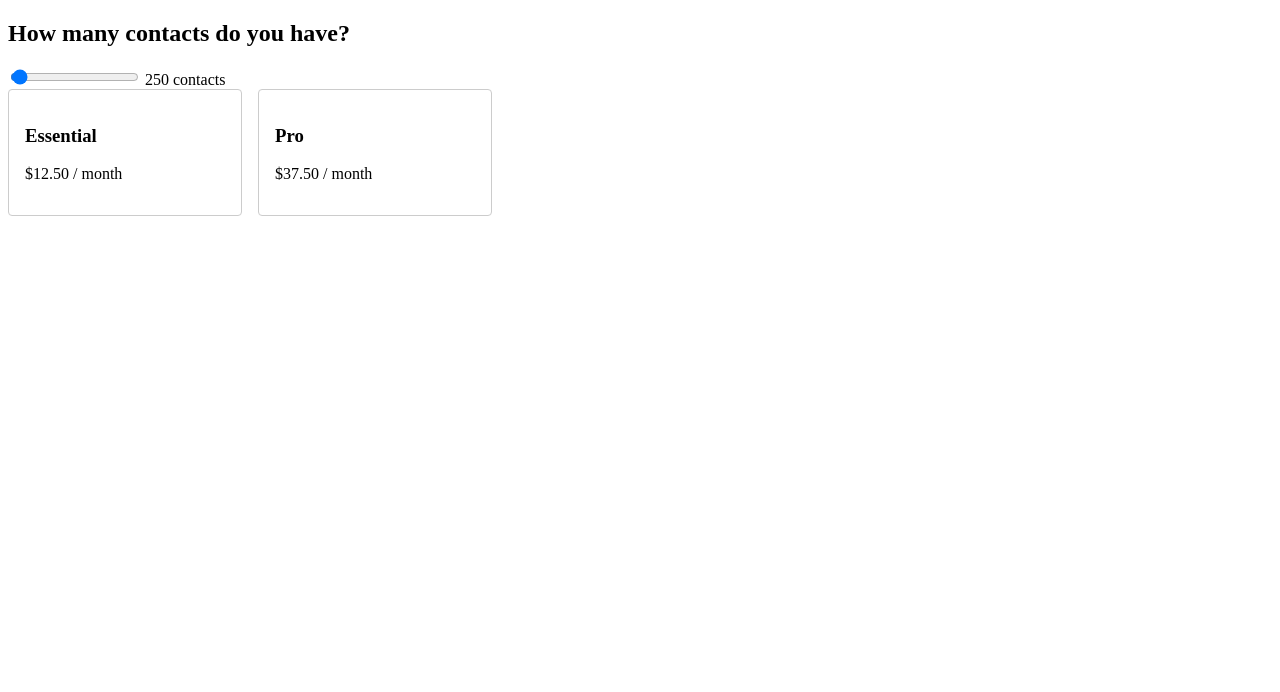
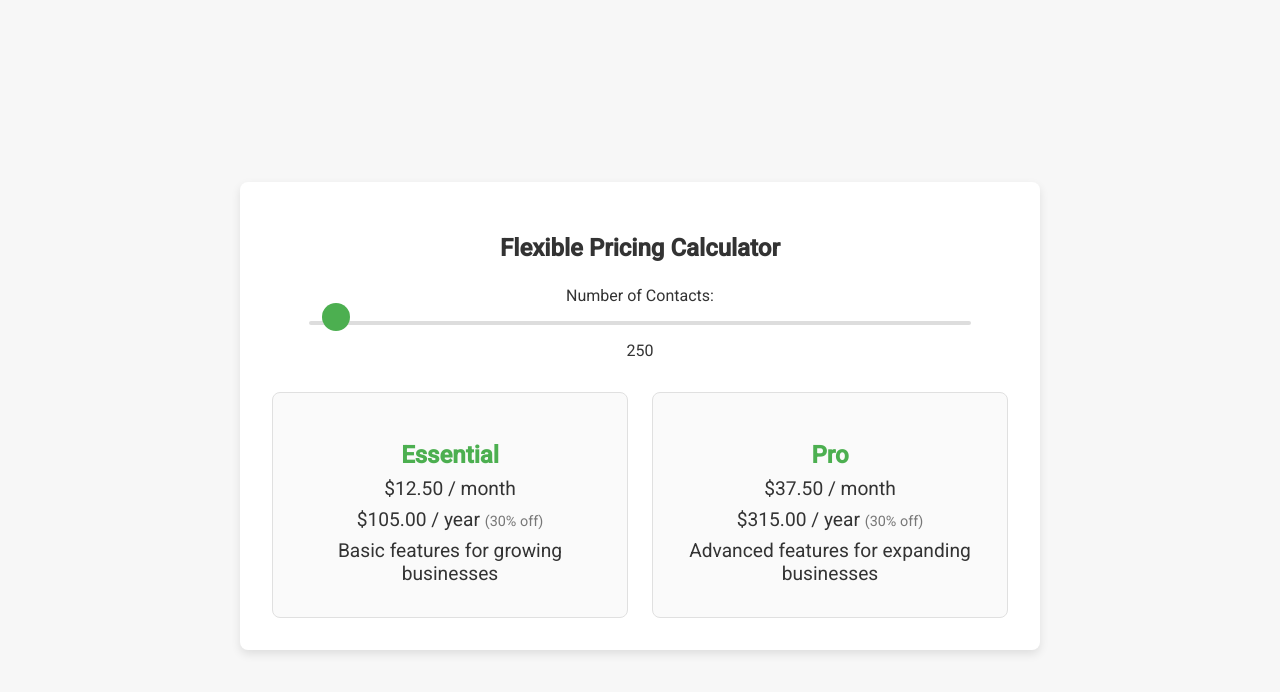
Before and after one commit to Jpaku93/David-Demo, a website: page src/index.html in a window 1280 px wide. Drawn offline with Linux system fonts and the light colour scheme.

Commit message:
Added touch screen capability

```diff
--- a/src/index.html
+++ b/src/index.html
@@ -2,59 +2,177 @@
 <html lang="en">
 <head>
   <meta charset="UTF-8">
-  <title>Dynamic Pricing</title>
+  <!-- Ensures the layout scales properly on mobile devices -->
+  <meta name="viewport" content="width=device-width, initial-scale=1.0">
+  <title>Elegant Pricing Component - Touch Optimized</title>
+  <link rel="preconnect" href="https://fonts.googleapis.com">
+  <link rel="preconnect" href="https://fonts.gstatic.com" crossorigin>
+  <!-- Lightweight Google Font -->
+  <link href="https://fonts.googleapis.com/css2?family=Roboto:wght@400;500&display=swap" rel="stylesheet">
   <style>
+    /* Global Styles */
+    body {
+      margin: 0;
+      font-family: 'Roboto', sans-serif;
+      background-color: #f7f7f7;
+      color: #333;
+      display: flex;
+      align-items: center;
+      justify-content: center;
+      min-height: 100vh;
+      padding: 1rem;
+    }
+    .pricing-container {
+      background: #fff;
+      max-width: 800px;
+      width: 100%;
+      border-radius: 8px;
+      box-shadow: 0 4px 10px rgba(0, 0, 0, 0.1);
+      padding: 2rem;
+      box-sizing: border-box;
+    }
+    h2 {
+      text-align: center;
+      margin-bottom: 1.5rem;
+    }
+    .slider-wrapper {
+      display: flex;
+      flex-direction: column;
+      align-items: center;
+      margin-bottom: 2rem;
+    }
+    .slider-wrapper input[type="range"] {
+      width: 90%;
+      margin: 1rem 0;
+      -webkit-appearance: none;
+      background: #ddd;
+      height: 4px;
+      border-radius: 4px;
+      outline: none;
+      touch-action: pan-x; /* Enables smooth horizontal swiping */
+    }
+    /* Increase thumb size for easier touch */
+    .slider-wrapper input[type="range"]::-webkit-slider-thumb {
+      -webkit-appearance: none;
+      width: 28px;
+      height: 28px;
+      background: #4CAF50;
+      border-radius: 50%;
+      cursor: pointer;
+      border: none;
+      margin-top: -12px; /* Center the thumb vertically */
+    }
+    .slider-wrapper input[type="range"]::-moz-range-thumb {
+      width: 28px;
+      height: 28px;
+      background: #4CAF50;
+      border-radius: 50%;
+      cursor: pointer;
+      border: none;
+    }
     .pricing-cards {
       display: flex;
-      gap: 1rem;
+      flex-wrap: wrap;
+      gap: 1.5rem;
+      justify-content: center;
     }
     .card {
-      border: 1px solid #ccc;
-      padding: 1rem;
-      border-radius: 4px;
-      width: 200px;
+      flex: 1 1 300px;
+      border: 1px solid #e0e0e0;
+      border-radius: 8px;
+      padding: 1.5rem;
+      text-align: center;
+      transition: transform 0.2s ease;
+      background: #fafafa;
+    }
+    .card:hover {
+      transform: translateY(-5px);
+    }
+    .card h3 {
+      margin-bottom: 0.5rem;
+      font-size: 1.5rem;
+      color: #4CAF50;
+    }
+    .card p {
+      font-size: 1.2rem;
+      margin: 0.5rem 0;
+    }
+    .price-note {
+      font-size: 0.9rem;
+      color: #777;
+    }
+    /* Responsive adjustments for smaller devices */
+    @media (max-width: 600px) {
+      .card {
+        flex: 1 1 100%;
+      }
+      .slider-wrapper input[type="range"] {
+        width: 100%;
+      }
     }
   </style>
 </head>
 <body>
-  <h2>How many contacts do you have?</h2>
+  <div class="pricing-container">
+    <h2>Flexible Pricing Calculator</h2>
+    <div class="slider-wrapper">
+      <label for="contact-slider">Number of Contacts:</label>
       <input type="range" id="contact-slider" min="50" max="10000" step="50" value="250">
-  <span id="contact-value">250</span> contacts
-
+      <span id="contact-value">250</span>
+    </div>
     <div class="pricing-cards">
       <div class="card" id="essential-card">
         <h3>Essential</h3>
-      <p id="essential-price">$0.00 / month</p>
+        <p id="essential-monthly-price">$0.00 / month</p>
+        <p id="essential-annual-price">$0.00 / year <span class="price-note">(30% off)</span></p>
+        <p>Basic features for growing businesses</p>
       </div>
       <div class="card" id="pro-card">
         <h3>Pro</h3>
-      <p id="pro-price">$0.00 / month</p>
+        <p id="pro-monthly-price">$0.00 / month</p>
+        <p id="pro-annual-price">$0.00 / year <span class="price-note">(30% off)</span></p>
+        <p>Advanced features for expanding businesses</p>
+      </div>
     </div>
   </div>
 
   <script>
+    // Pricing calculation functions
+    function calculateEssentialMonthlyPrice(contacts) {
+      return (contacts * 0.05).toFixed(2);
+    }
+    function calculateEssentialAnnualPrice(contacts) {
+      // Annual price: monthly price * 12 with 30% discount
+      return (contacts * 0.05 * 12 * 0.7).toFixed(2);
+    }
+    function calculateProMonthlyPrice(contacts) {
+      return (contacts * 0.15).toFixed(2);
+    }
+    function calculateProAnnualPrice(contacts) {
+      // Annual price: monthly price * 12 with 30% discount
+      return (contacts * 0.15 * 12 * 0.7).toFixed(2);
+    }
+
     const slider = document.getElementById('contact-slider');
     const contactValue = document.getElementById('contact-value');
-    const essentialPriceEl = document.getElementById('essential-price');
-    const proPriceEl = document.getElementById('pro-price');
-
-    function calculateEssentialPrice(contacts) {
-      return (contacts * 0.05).toFixed(2);
-    }
-
-    function calculateProPrice(contacts) {
-      return (contacts * 0.15).toFixed(2);
-    }
+    const essentialMonthlyPriceEl = document.getElementById('essential-monthly-price');
+    const essentialAnnualPriceEl = document.getElementById('essential-annual-price');
+    const proMonthlyPriceEl = document.getElementById('pro-monthly-price');
+    const proAnnualPriceEl = document.getElementById('pro-annual-price');
 
     function updatePricing() {
       const contacts = Number(slider.value);
       contactValue.textContent = contacts;
-      essentialPriceEl.textContent = `$${calculateEssentialPrice(contacts)} / month`;
-      proPriceEl.textContent = `$${calculateProPrice(contacts)} / month`;
+
+      essentialMonthlyPriceEl.textContent = `$${calculateEssentialMonthlyPrice(contacts)} / month`;
+      essentialAnnualPriceEl.innerHTML = `$${calculateEssentialAnnualPrice(contacts)} / year <span class="price-note">(30% off)</span>`;
+
+      proMonthlyPriceEl.textContent = `$${calculateProMonthlyPrice(contacts)} / month`;
+      proAnnualPriceEl.innerHTML = `$${calculateProAnnualPrice(contacts)} / year <span class="price-note">(30% off)</span>`;
     }
 
     slider.addEventListener('input', updatePricing);
-    // Initial update
+    // Initialize pricing on page load
     updatePricing();
   </script>
 </body>
```
Lines whose indentation alone changed are shown as unchanged.
